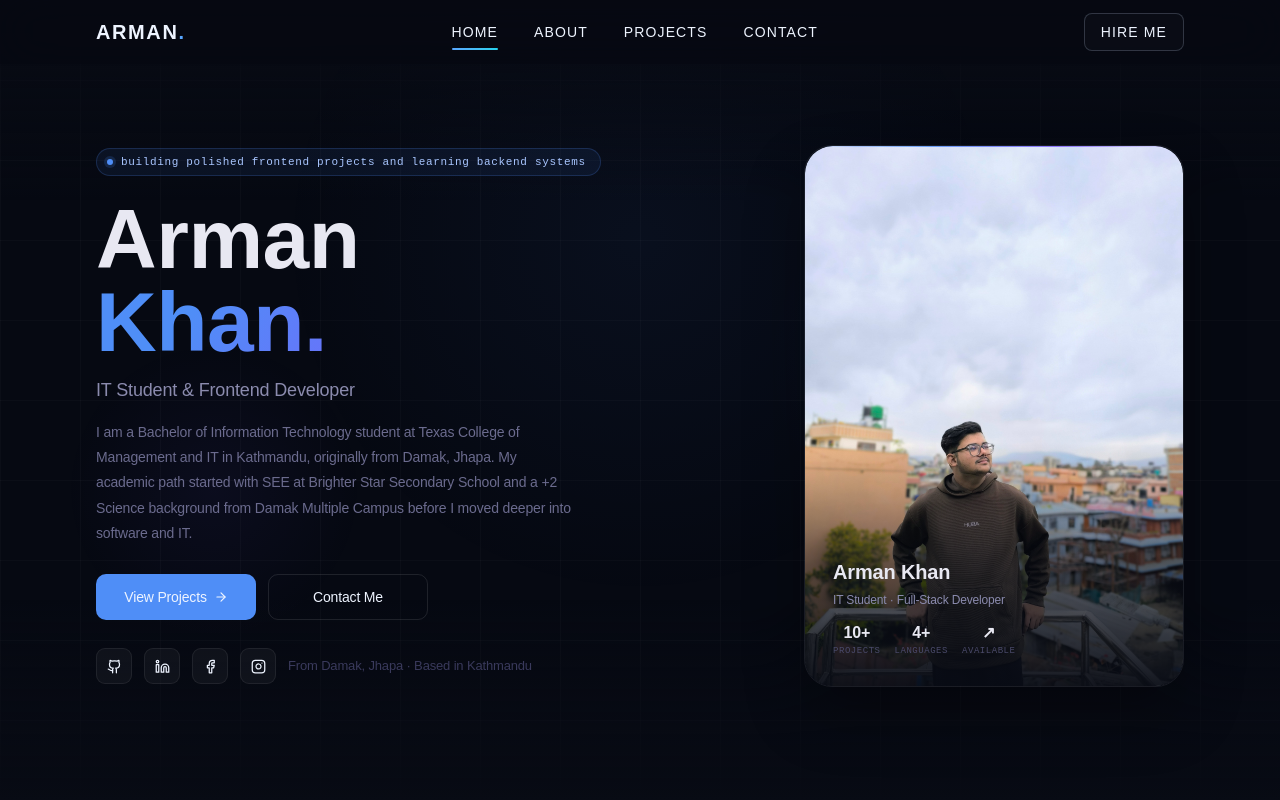
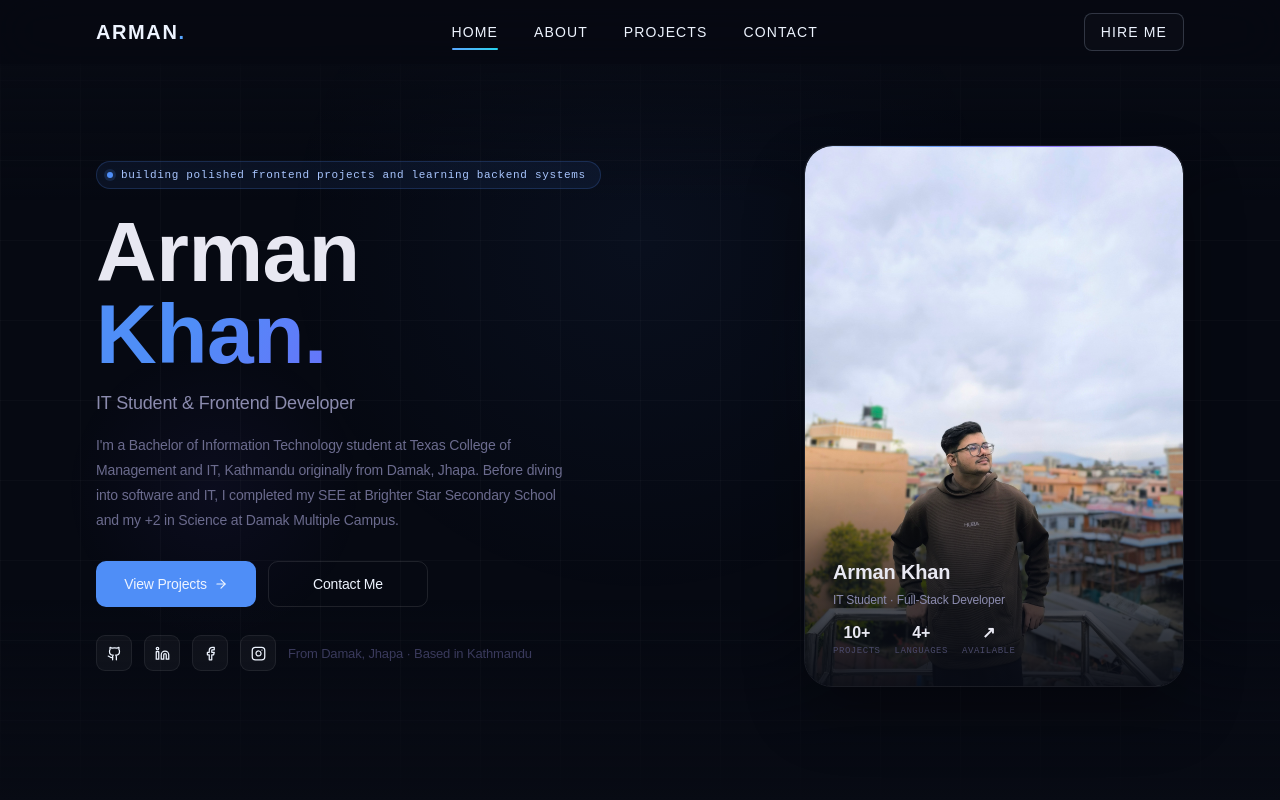
Before and after one commit to Arman-techiee/portfolio, a React (Vite) app: page /#/ in a window 1280 px wide. Shown: the top 800 px of the page. Built offline with nearby package versions, Linux system fonts and the light colour scheme.

Commit message:
Update intro bio with revised education and hometown details

```diff
--- a/src/constants/index.js
+++ b/src/constants/index.js
@@ -62,7 +62,7 @@ export const PERSONAL_INFO = {
   status: "Open to Opportunities",
   responseTime: "Within 24 hours",
   bio: [
-    "I am a Bachelor of Information Technology student at Texas College of Management and IT in Kathmandu, originally from Damak, Jhapa. My academic path started with SEE at Brighter Star Secondary School and a +2 Science background from Damak Multiple Campus before I moved deeper into software and IT.",
+    "I'm a Bachelor of Information Technology student at Texas College of Management and IT, Kathmandu originally from Damak, Jhapa. Before diving into software and IT, I completed my SEE at Brighter Star Secondary School and my +2 in Science at Damak Multiple Campus.",
     "I currently focus on frontend web development with React, Vite, and Tailwind CSS while actively learning backend development with Node.js, Express, Prisma, and PostgreSQL by building real projects from scratch. My technical foundation also includes Java, C++, Python, and a strong curiosity for how systems work under the hood.",
     "Beyond code, I study networking, cybersecurity fundamentals, and IT infrastructure as part of my degree. I am actively looking for internship and junior developer opportunities where I can contribute real value from day one and keep growing through real-world collaboration."
   ]
```
